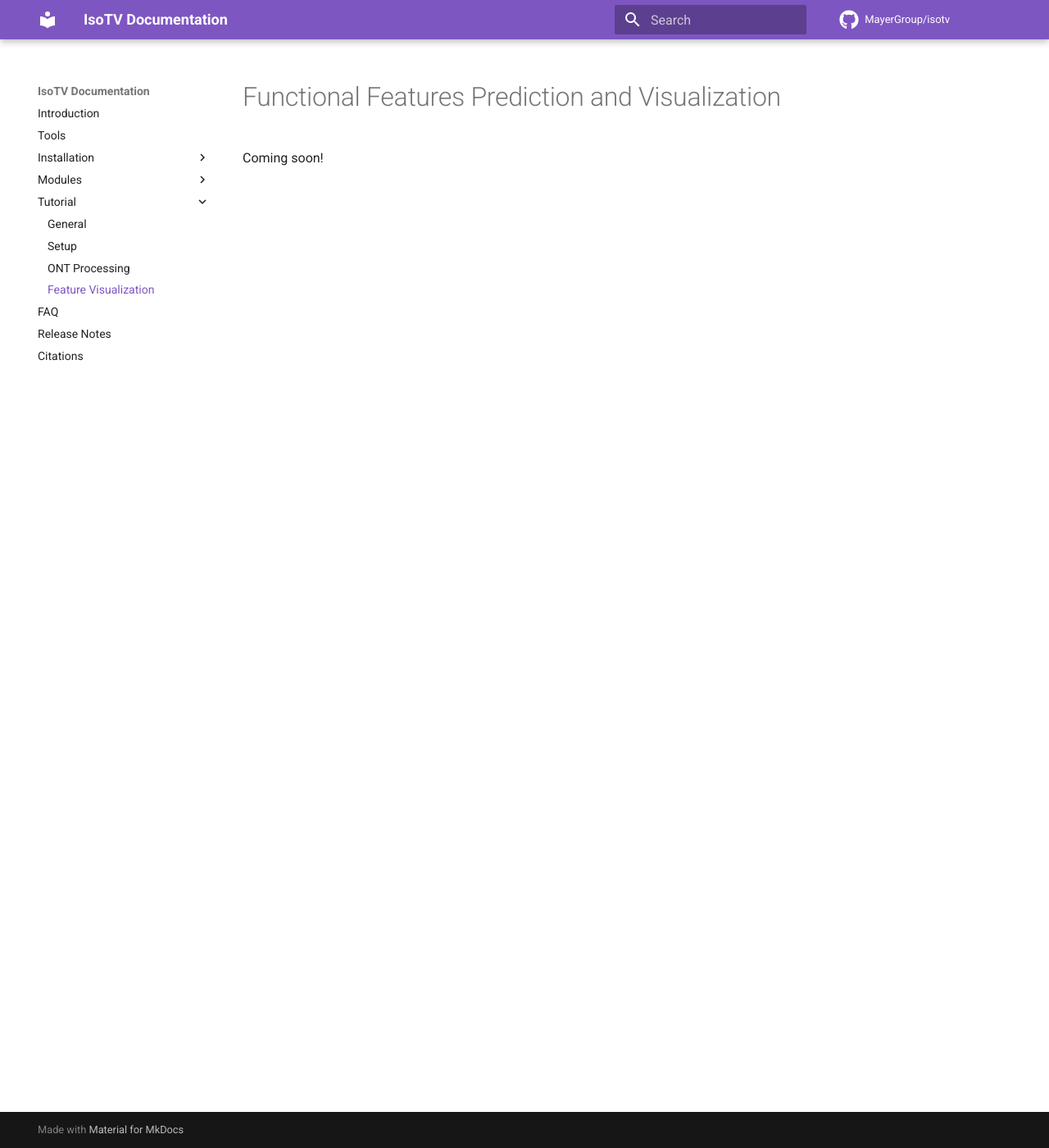
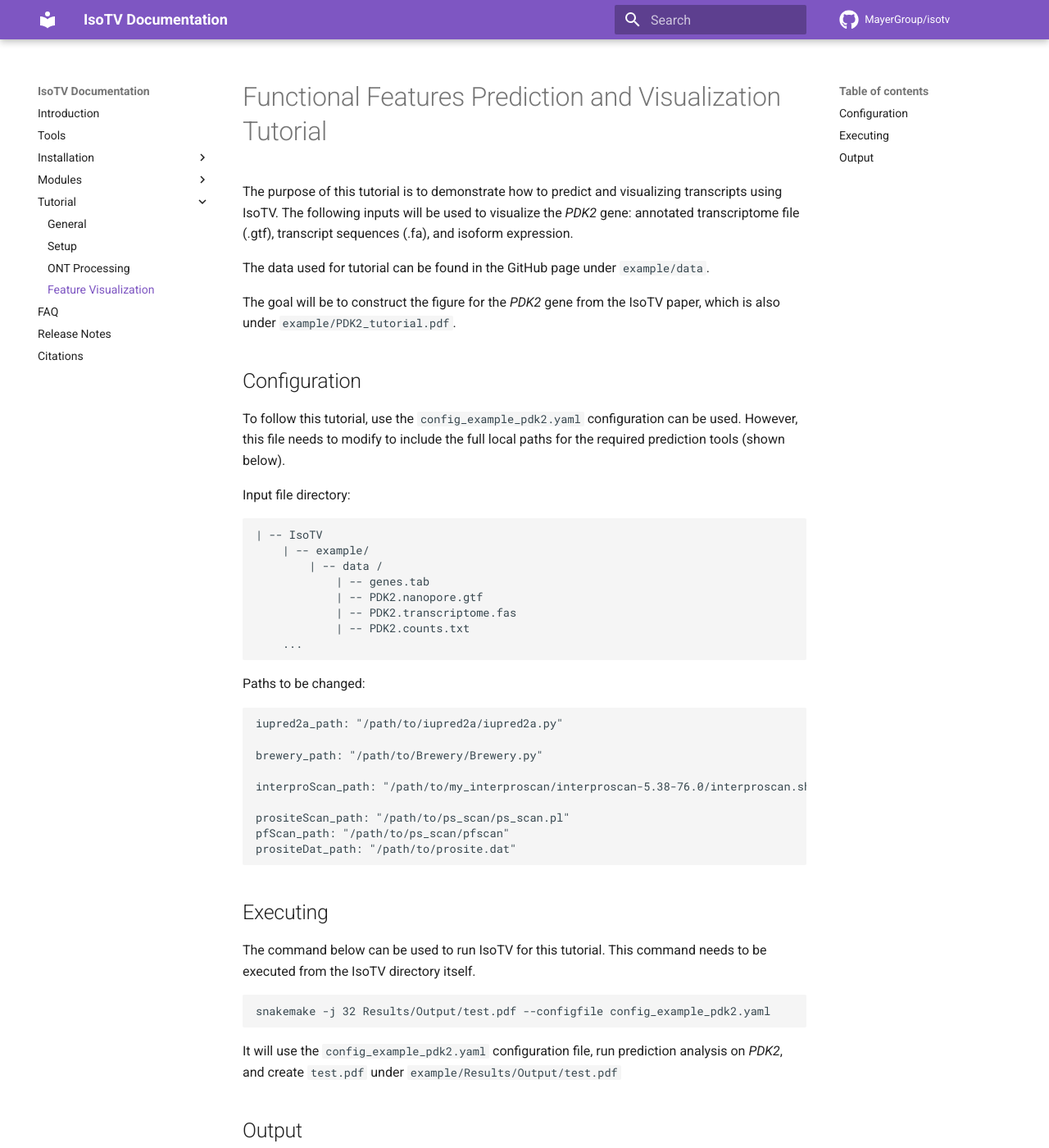
Before and after one commit to sannalda/isotvwebsite, an MkDocs documentation site: the page built from docs/features.md, in a window 1280 px wide and 1400 px high. Shown: the whole window at 82% size. Built offline with MkDocs 1.6.1 and Material for MkDocs 9.7.7, drawn with Linux system fonts in a browser that asks for light colours; some of the changed text lies outside the part shown.

Commit message:
Adding intial version of the tutorial

````diff
--- a/docs/features.md
+++ b/docs/features.md
@@ -1,3 +1,65 @@
-# Functional Features Prediction and Visualization
+# Functional Features Prediction and Visualization Tutorial
 
-Coming soon!
+The purpose of this tutorial is to demonstrate how to predict and visualizing transcripts using IsoTV. The following inputs will be used to visualize the *PDK2* gene: annotated transcriptome file (.gtf), transcript sequences (.fa), and isoform expression.
+
+The data used for tutorial can be found in the GitHub page under `example/data`.
+
+The goal will be to construct the figure for the *PDK2* gene from the IsoTV paper, which is also under `example/PDK2_tutorial.pdf`.
+
+## Configuration
+
+To follow this tutorial, use the `config_example_pdk2.yaml` configuration can be used. However, this file needs to modify to include the full local paths for the required prediction tools (shown below).
+
+Input file directory:
+```
+| -- IsoTV
+    | -- example/
+        | -- data /
+            | -- genes.tab
+            | -- PDK2.nanopore.gtf
+            | -- PDK2.transcriptome.fas
+            | -- PDK2.counts.txt
+    ...
+```
+
+Paths to be changed:
+```
+iupred2a_path: "/path/to/iupred2a/iupred2a.py"
+
+brewery_path: "/path/to/Brewery/Brewery.py"
+
+interproScan_path: "/path/to/my_interproscan/interproscan-5.38-76.0/interproscan.sh"
+
+prositeScan_path: "/path/to/ps_scan/ps_scan.pl"
+pfScan_path: "/path/to/ps_scan/pfscan"
+prositeDat_path: "/path/to/prosite.dat"
+```
+
+## Executing
+
+The command below can be used to run IsoTV for this tutorial. This command needs to be executed from the IsoTV directory itself.
+
+```
+snakemake -j 32 Results/Output/test.pdf --configfile config_example_pdk2.yaml
+```
+
+It will use the `config_example_pdk2.yaml` configuration file, run prediction analysis on *PDK2*, and create `test.pdf` under `example/Results/Output/test.pdf`
+
+## Output
+
+As the working directory has been set to `example`, all the intermediate, temporary, and output files will be created under `example`. The file that we are interested is `test.pdf`. Verify that this file is the same as `example/PDK2_tutorial.pdf`.
+
+Output file directory:
+```
+| -- IsoTV
+    | -- example/
+        | -- Results/
+            | -- Genes/
+                | -- PDK2/
+                    | -- PDK2_functional_analysis.pdf
+            | -- Plots/
+                | -- PDK2_functional_analysis.pdf
+            | -- Output/
+                | -- test.pdf
+    ...
+```
````
Also changed, not shown: docs/general.md (+1 -1 lines), docs/index.md (+1 -1 lines), docs/processing.md (+52 -1 lines), docs/structure.md (+2 -0 lines).
